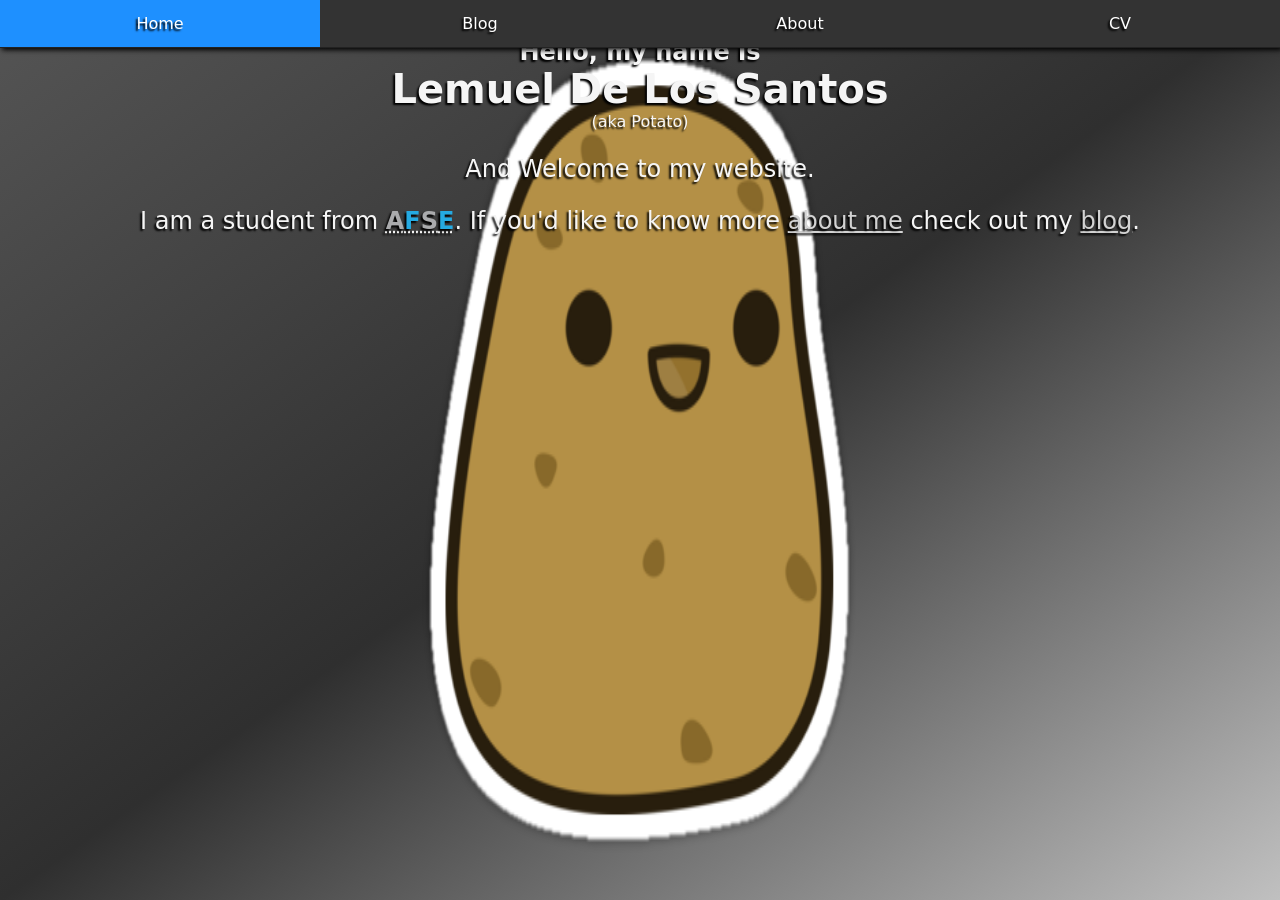
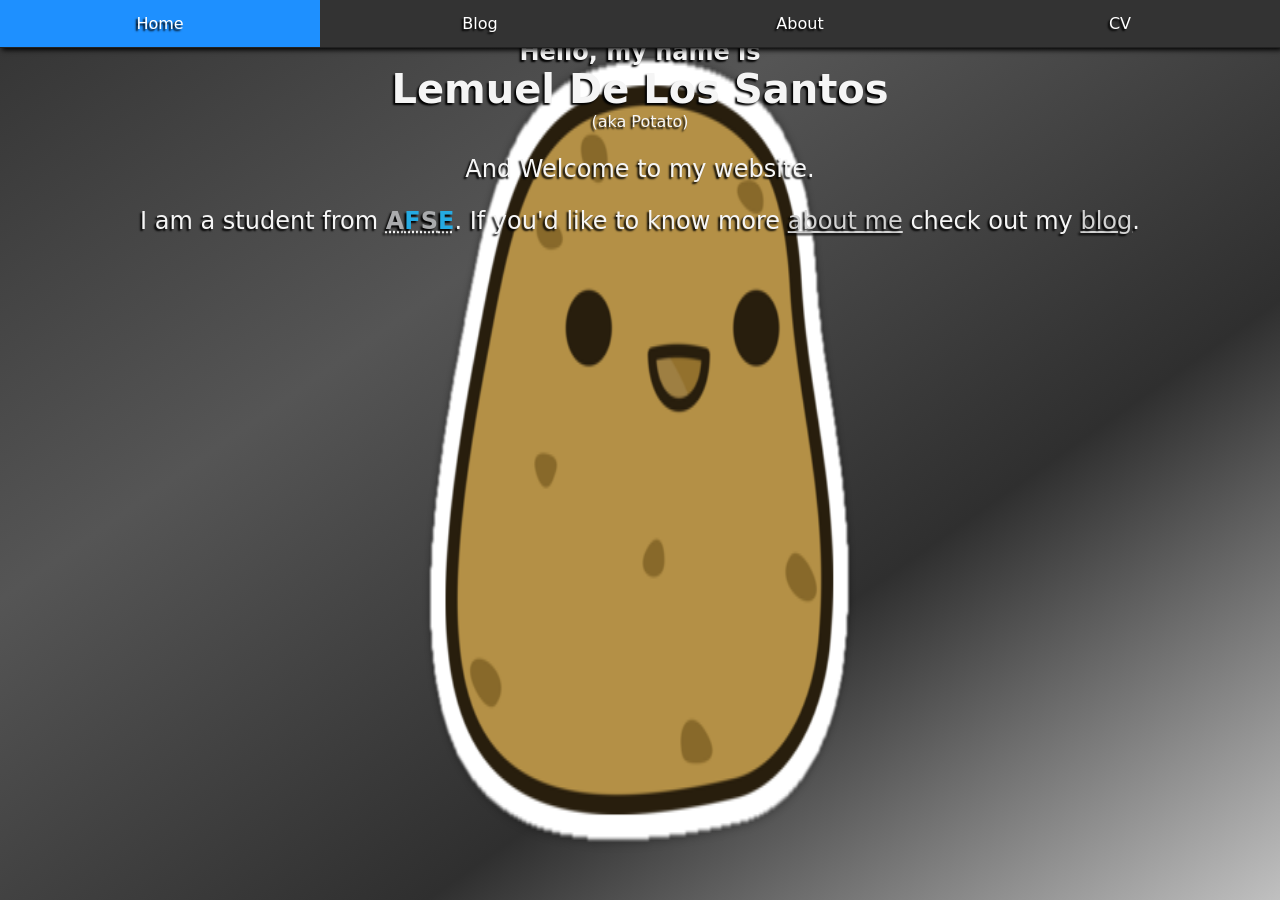
Before and after one commit to lemueldls/lemueld6200.github.io, a Jekyll site: the page built from index.html, in a window 1280 px wide. Built offline with Jekyll 4.4.1, drawn with Linux system fonts in a browser that asks for light colours.

Commit message:
Update main.css

```diff
--- a/css/main.css
+++ b/css/main.css
@@ -35,7 +35,7 @@ body {
 	overflow-x:hidden;
 	background-repeat: no-repeat;
 	background-attachment: fixed;
-	background:linear-gradient(to bottom right, #555, #2f2f2f, #c0c0c0);
+	background:linear-gradient(to bottom right, #333, #555, #2f2f2f, #c0c0c0);
 }
 p a {
 	color:lightgray;
```
